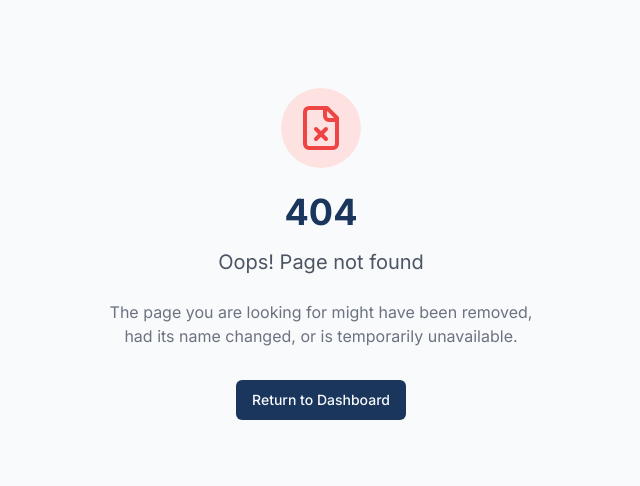
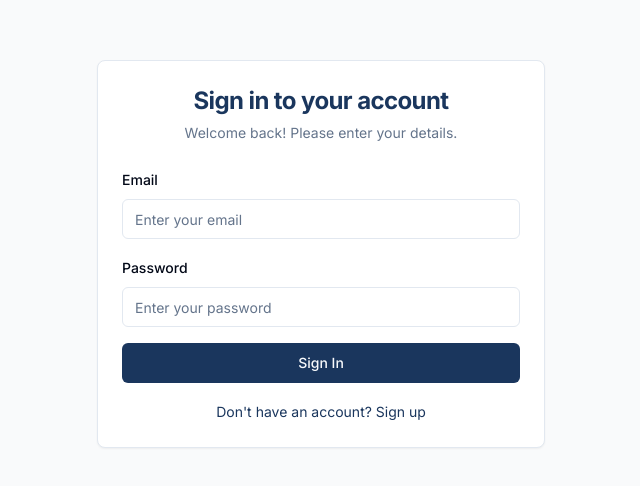
Before and after one commit to troelses/partwise-craft-studio, a React (Vite) app: page /auth in a window 1280 px wide. Before the commit this address had no page. Shown: the part 146-632 px from the top of the page, without its empty margins (319-959 px from the left). Built offline with nearby package versions, Linux system fonts and the light colour scheme.

Commit message:
Implement login system
Adds authentication features, including login and signup.

```diff
--- a/src/App.tsx
+++ b/src/App.tsx
@@ -9,6 +9,8 @@ import DocumentView from "./pages/DocumentView";
 import NewDocument from "./pages/NewDocument";
 import Settings from "./pages/Settings";
 import NotFound from "./pages/NotFound";
+import Auth from "./pages/Auth";
+import AuthGuard from "./components/AuthGuard";
 
 const queryClient = new QueryClient();
 
@@ -19,10 +21,11 @@ const App = () => (
       <Sonner />
       <BrowserRouter>
         <Routes>
-          <Route path="/" element={<Index />} />
-          <Route path="/documents/:id" element={<DocumentView />} />
-          <Route path="/documents/new" element={<NewDocument />} />
-          <Route path="/settings" element={<Settings />} />
+          <Route path="/auth" element={<Auth />} />
+          <Route path="/" element={<AuthGuard><Index /></AuthGuard>} />
+          <Route path="/documents/:id" element={<AuthGuard><DocumentView /></AuthGuard>} />
+          <Route path="/documents/new" element={<AuthGuard><NewDocument /></AuthGuard>} />
+          <Route path="/settings" element={<AuthGuard><Settings /></AuthGuard>} />
           <Route path="*" element={<NotFound />} />
         </Routes>
       </BrowserRouter>
--- /dev/null
+++ b/src/components/AuthGuard.tsx
@@ -0,0 +1,63 @@
+
+import React, { useEffect, useState } from 'react';
+import { useNavigate } from 'react-router-dom';
+import { supabase } from '@/integrations/supabase/client';
+import { User, Session } from '@supabase/supabase-js';
+
+interface AuthGuardProps {
+  children: React.ReactNode;
+}
+
+const AuthGuard: React.FC<AuthGuardProps> = ({ children }) => {
+  const [user, setUser] = useState<User | null>(null);
+  const [session, setSession] = useState<Session | null>(null);
+  const [loading, setLoading] = useState(true);
+  const navigate = useNavigate();
+
+  useEffect(() => {
+    // Set up auth state listener
+    const { data: { subscription } } = supabase.auth.onAuthStateChange(
+      (event, session) => {
+        setSession(session);
+        setUser(session?.user ?? null);
+        setLoading(false);
+
+        if (!session?.user) {
+          navigate('/auth');
+        }
+      }
+    );
+
+    // Check for existing session
+    supabase.auth.getSession().then(({ data: { session } }) => {
+      setSession(session);
+      setUser(session?.user ?? null);
+      setLoading(false);
+
+      if (!session?.user) {
+        navigate('/auth');
+      }
+    });
+
+    return () => subscription.unsubscribe();
+  }, [navigate]);
+
+  if (loading) {
+    return (
+      <div className="min-h-screen flex items-center justify-center">
+        <div className="text-center">
+          <div className="animate-spin rounded-full h-32 w-32 border-b-2 border-document-blue"></div>
+          <p className="mt-4 text-gray-600">Loading...</p>
+        </div>
+      </div>
+    );
+  }
+
+  if (!user) {
+    return null; // Will redirect to auth page
+  }
+
+  return <>{children}</>;
+};
+
+export default AuthGuard;
--- a/src/components/Layout.tsx
+++ b/src/components/Layout.tsx
@@ -6,10 +6,13 @@ import {
   PlusCircle,
   Settings,
   Menu,
-  ChevronLeft
+  ChevronLeft,
+  LogOut
 } from 'lucide-react';
 import { cn } from '@/lib/utils';
 import { Button } from '@/components/ui/button';
+import { supabase } from '@/integrations/supabase/client';
+import { useToast } from '@/hooks/use-toast';
 
 interface LayoutProps {
   children: React.ReactNode;
@@ -18,9 +21,37 @@ interface LayoutProps {
 const Layout = ({ children }: LayoutProps) => {
   const [sidebarCollapsed, setSidebarCollapsed] = React.useState(false);
   const location = useLocation();
+  const { toast } = useToast();
 
   const toggleSidebar = () => {
     setSidebarCollapsed(!sidebarCollapsed);
+  };
+
+  const handleSignOut = async () => {
+    try {
+      const { error } = await supabase.auth.signOut();
+      if (error) {
+        toast({
+          title: "Error",
+          description: "Failed to sign out",
+          variant: "destructive"
+        });
+      } else {
+        toast({
+          title: "Success",
+          description: "Successfully signed out",
+        });
+        // Force page reload for clean state
+        window.location.href = '/auth';
+      }
+    } catch (error) {
+      console.error('Sign out error:', error);
+      toast({
+        title: "Error",
+        description: "An error occurred while signing out",
+        variant: "destructive"
+      });
+    }
   };
 
   const navItems = [
@@ -90,7 +121,7 @@ const Layout = ({ children }: LayoutProps) => {
           <Link to="/documents/new">
             <Button
               className={cn(
-                "bg-white text-document-blue hover:bg-gray-100 w-full",
+                "bg-white text-document-blue hover:bg-gray-100 w-full mb-2",
                 sidebarCollapsed && "p-2"
               )}
             >
@@ -98,6 +129,19 @@ const Layout = ({ children }: LayoutProps) => {
               {!sidebarCollapsed && <span className="ml-2">New Document</span>}
             </Button>
           </Link>
+
+          {/* Sign out button */}
+          <Button
+            onClick={handleSignOut}
+            variant="ghost"
+            className={cn(
+              "w-full text-white hover:bg-white/10",
+              sidebarCollapsed && "p-2"
+            )}
+          >
+            <LogOut className="h-5 w-5" />
+            {!sidebarCollapsed && <span className="ml-2">Sign Out</span>}
+          </Button>
         </div>
       </aside>
 
--- a/src/components/ui/card.tsx
+++ b/src/components/ui/card.tsx
@@ -1,3 +1,4 @@
+
 import * as React from "react"
 
 import { cn } from "@/lib/utils"
--- /dev/null
+++ b/src/pages/Auth.tsx
@@ -0,0 +1,184 @@
+
+import React, { useState, useEffect } from 'react';
+import { Button } from '@/components/ui/button';
+import { Input } from '@/components/ui/input';
+import { Label } from '@/components/ui/label';
+import { Card, CardContent, CardDescription, CardHeader, CardTitle } from '@/components/ui/card';
+import { Alert, AlertDescription } from '@/components/ui/alert';
+import { supabase } from '@/integrations/supabase/client';
+import { useNavigate } from 'react-router-dom';
+import { User, Session } from '@supabase/supabase-js';
+import { useToast } from '@/hooks/use-toast';
+
+const Auth = () => {
+  const [isLogin, setIsLogin] = useState(true);
+  const [email, setEmail] = useState('');
+  const [password, setPassword] = useState('');
+  const [loading, setLoading] = useState(false);
+  const [error, setError] = useState('');
+  const [user, setUser] = useState<User | null>(null);
+  const [session, setSession] = useState<Session | null>(null);
+  const navigate = useNavigate();
+  const { toast } = useToast();
+
+  useEffect(() => {
+    // Set up auth state listener
+    const { data: { subscription } } = supabase.auth.onAuthStateChange(
+      (event, session) => {
+        setSession(session);
+        setUser(session?.user ?? null);
+
+        // Redirect authenticated users to main page
+        if (session?.user) {
+          navigate('/');
+        }
+      }
+    );
+
+    // Check for existing session
+    supabase.auth.getSession().then(({ data: { session } }) => {
+      setSession(session);
+      setUser(session?.user ?? null);
+
+      if (session?.user) {
+        navigate('/');
+      }
+    });
+
+    return () => subscription.unsubscribe();
+  }, [navigate]);
+
+  const handleSubmit = async (e: React.FormEvent) => {
+    e.preventDefault();
+    setLoading(true);
+    setError('');
+
+    try {
+      if (isLogin) {
+        const { error } = await supabase.auth.signInWithPassword({
+          email,
+          password,
+        });
+
+        if (error) {
+          if (error.message.includes('Invalid login credentials')) {
+            setError('Invalid email or password. Please check your credentials.');
+          } else {
+            setError(error.message);
+          }
+        } else {
+          toast({
+            title: "Success",
+            description: "Successfully logged in!",
+          });
+        }
+      } else {
+        const redirectUrl = `${window.location.origin}/`;
+
+        const { error } = await supabase.auth.signUp({
+          email,
+          password,
+          options: {
+            emailRedirectTo: redirectUrl
+          }
+        });
+
+        if (error) {
+          if (error.message.includes('User already registered')) {
+            setError('An account with this email already exists. Please try logging in instead.');
+          } else {
+            setError(error.message);
+          }
+        } else {
+          toast({
+            title: "Success",
+            description: "Account created! Please check your email to verify your account.",
+          });
+          setIsLogin(true);
+        }
+      }
+    } catch (error: any) {
+      setError(error.message || 'An unexpected error occurred');
+    } finally {
+      setLoading(false);
+    }
+  };
+
+  return (
+    <div className="min-h-screen flex items-center justify-center bg-gray-50 py-12 px-4 sm:px-6 lg:px-8">
+      <div className="max-w-md w-full space-y-8">
+        <Card>
+          <CardHeader className="text-center">
+            <CardTitle className="text-2xl font-bold text-document-blue">
+              {isLogin ? 'Sign in to your account' : 'Create your account'}
+            </CardTitle>
+            <CardDescription>
+              {isLogin
+                ? 'Welcome back! Please enter your details.'
+                : 'Get started by creating a new account.'}
+            </CardDescription>
+          </CardHeader>
+          <CardContent>
+            <form onSubmit={handleSubmit} className="space-y-4">
+              {error && (
+                <Alert variant="destructive">
+                  <AlertDescription>{error}</AlertDescription>
+                </Alert>
+              )}
+
+              <div className="space-y-2">
+                <Label htmlFor="email">Email</Label>
+                <Input
+                  id="email"
+                  type="email"
+                  value={email}
+                  onChange={(e) => setEmail(e.target.value)}
+                  placeholder="Enter your email"
+                  required
+                />
+              </div>
+
+              <div className="space-y-2">
+                <Label htmlFor="password">Password</Label>
+                <Input
+                  id="password"
+                  type="password"
+                  value={password}
+                  onChange={(e) => setPassword(e.target.value)}
+                  placeholder="Enter your password"
+                  required
+                  minLength={6}
+                />
+              </div>
+
+              <Button
+                type="submit"
+                className="w-full bg-document-blue hover:bg-blue-800"
+                disabled={loading}
+              >
+                {loading ? 'Please wait...' : (isLogin ? 'Sign In' : 'Sign Up')}
+              </Button>
+            </form>
+
+            <div className="mt-4 text-center">
+              <button
+                type="button"
+                onClick={() => {
+                  setIsLogin(!isLogin);
+                  setError('');
+                }}
+                className="text-sm text-document-blue hover:underline"
+              >
+                {isLogin
+                  ? "Don't have an account? Sign up"
+                  : "Already have an account? Sign in"}
+              </button>
+            </div>
+          </CardContent>
+        </Card>
+      </div>
+    </div>
+  );
+};
+
+export default Auth;
```
